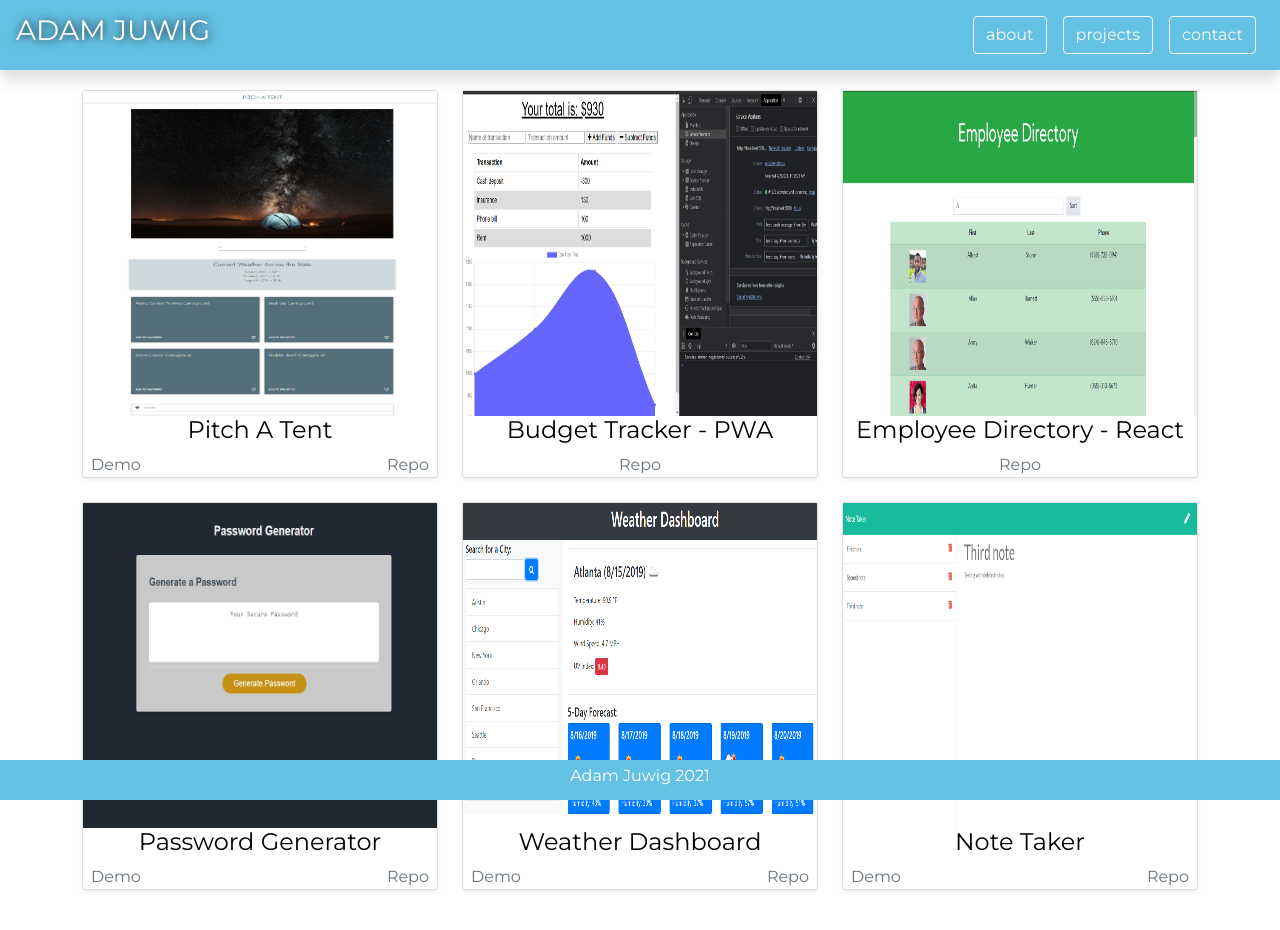
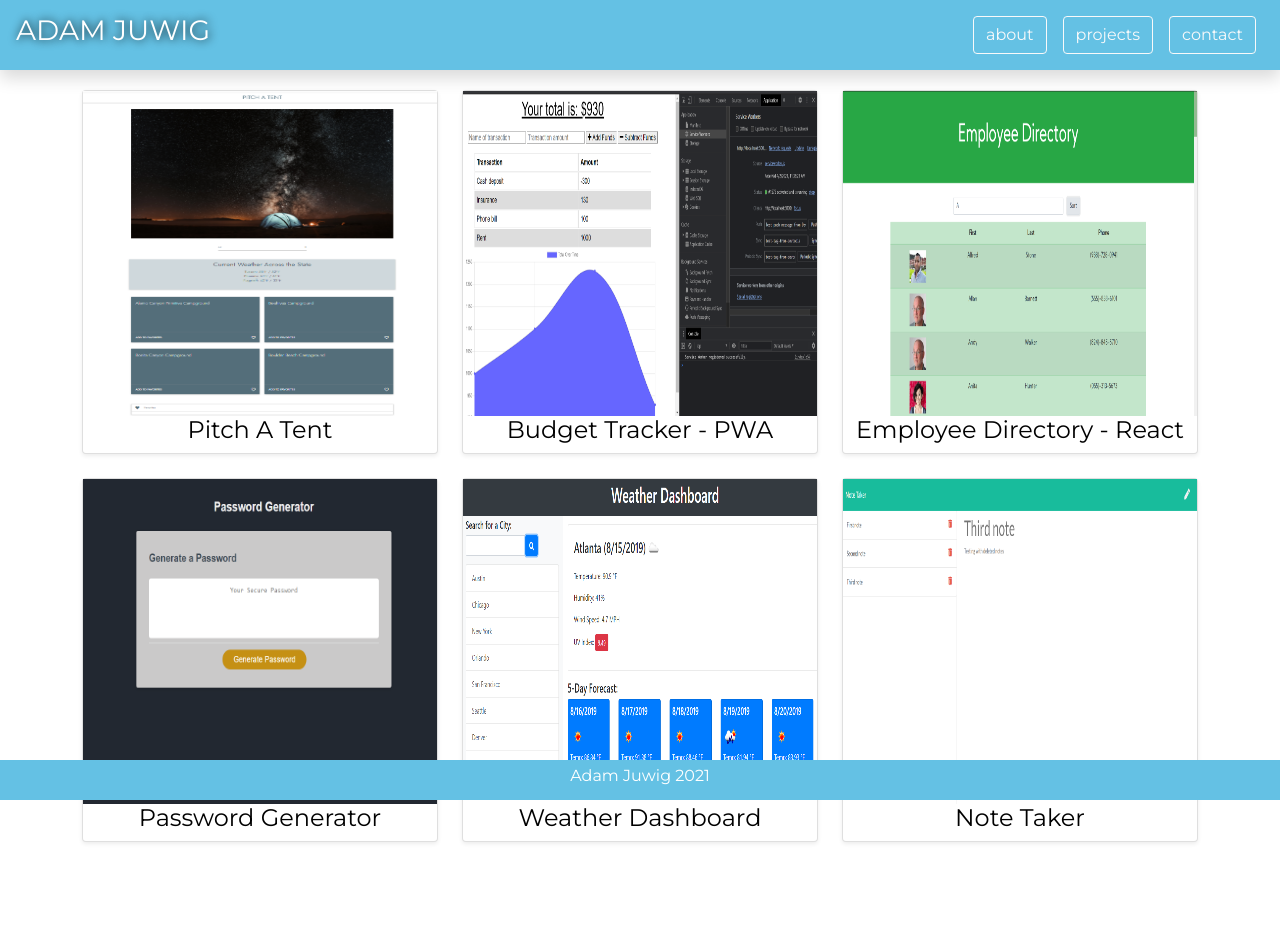
Before and after one commit to adamjuwig/Portfolio, a React (Create React App) app: page /Projects in a window 1280 px wide. Shown: the top 930 px of the page. After the commit the page ends 902 px from the top, so only its background shows below. Built offline with nearby package versions, Linux system fonts and the light colour scheme.

Commit message:
overlay added to projects

```diff
--- a/src/components/projects/Projects.js
+++ b/src/components/projects/Projects.js
@@ -13,7 +13,9 @@ const Projects = () => {
     <div className="d-flex justify-content-center fade">
       <section className="section">
         <div className="container">
+          {/* TOP ROW */}
           <div className="row hidden-md-up">
+            {/* PITCH A TENT */}
             <div className="col-sm-12 col-md-12 col-lg-4">
               <div className="card shadow-sm">
                 <img
@@ -23,13 +25,20 @@ const Projects = () => {
                   className="center"
                 />
 
-                <div className="card-block">
-                  <h4 className="card-title text-center">Pitch A Tent</h4>
+                <div class="overlay">
+                  <div class="text">
+                    <p className="h6">
+                      Pitch A Tent is a state campsite search tool that uses the
+                      National Park Service campsite API. When a state is
+                      searched using the drop-down menu; the site will list four
+                      campsites in that state; along with weather in three major
+                      cities across that state.
+                    </p>
 
                     <a
                       href="https://adamjuwig.github.io/pitch-a-tent/"
                       target="_blank"
-                    className="text-secondary float-left ml-2 projectLink"
+                      className="text-secondary font-weight-bold float-left ml-4 projectLink"
                       rel="noreferrer"
                     >
                       Demo
@@ -37,16 +46,20 @@ const Projects = () => {
                     <a
                       href="https://github.com/adamjuwig/pitch-a-tent/"
                       target="_blank"
-                    className="text-secondary float-right mr-2 projectLink"
+                      className="text-secondary font-weight-bold float-right mr-4 projectLink"
                       rel="noreferrer"
                     >
                       Repo
                     </a>
                   </div>
                 </div>
+                <div className="card-block">
+                  <h4 className="card-title text-center">Pitch A Tent</h4>
                 </div>
-
-            <div className="col-sm-12 col-md-12 col-lg-4 d-flex justify-content-center">
+              </div>
+            </div>
+            {/* BUDGET TRACKER */}
+            <div className="col-sm-12 col-md-12 col-lg-4">
               <div className="card shadow-sm">
                 <img
                   src={Budget}
@@ -54,22 +67,30 @@ const Projects = () => {
                   style={{ height: "325px" }}
                   className="center"
                 />
-                <div className="card-block">
-                  <h4 className="card-title text-center">
-                    Budget Tracker - PWA
-                  </h4>
-
+                <div class="overlay">
+                  <div class="text">
+                    <p className="h6">
+                      A progressive web application that utilizes a service
+                      worker to allow users to enter online and offline data.
+                    </p>
                     <a
-                    href="https://github.com/adamjuwig/Budget-Tracker"
+                      href="https://github.com/adamjuwig/budget-tracker/"
                       target="_blank"
-                    className="text-secondary d-flex justify-content-center projectLink"
+                      className="text-secondary font-weight-bold text-center projectLink"
                       rel="noreferrer"
                     >
                       Repo
                     </a>
                   </div>
                 </div>
+                <div className="card-block">
+                  <h4 className="card-title text-center">
+                    Budget Tracker - PWA
+                  </h4>
                 </div>
+              </div>
+            </div>
+            {/* REACT EMPLOYEE DIRECTORY */}
             <div className="col-sm-12 col-md-12 col-lg-4">
               <div className="card shadow-sm">
                 <img
@@ -78,26 +99,42 @@ const Projects = () => {
                   style={{ height: "325px" }}
                   className="center"
                 />
-                <div className="card-block">
-                  <h4 className="card-title text-center">
-                    Employee Directory - React
-                  </h4>
-
+                <div class="overlay">
+                  <div class="text">
+                    <p className="h6 d-flex">
+                      Employee Directory is an application built using React JS.
+                      The purpose of this project was to create an application
+                      for employees and managers to view non-sensitive data
+                      about other employees. The application required an API to
+                      pull data from Random User Generator, which requests are
+                      made by the Axios NPM library. By use of React components,
+                      states and hooks; a user can sort by first name or search
+                      by last name.
+                    </p>
                     <a
-                    href="https://github.com/adamjuwig/React-Employee-Directory"
+                      href="https://github.com/adamjuwig/budget-tracker/"
                       target="_blank"
-                    className="text-secondary d-flex justify-content-center projectLink"
+                      className="text-secondary font-weight-bold text-center projectLink"
                       rel="noreferrer"
                     >
                       Repo
                     </a>
                   </div>
                 </div>
+                <div className="card-block">
+                  <h4 className="card-title text-center">
+                    Employee Directory - React
+                  </h4>
                 </div>
               </div>
+            </div>
+          </div>
+
           <br />
+
           {/* SECOND ROW */}
           <div className="row">
+            {/* PASSWORD GENERATOR */}
             <div className="col-sm-12 col-md-12 col-lg-4">
               <div className="card shadow-sm">
                 <img
@@ -106,13 +143,24 @@ const Projects = () => {
                   style={{ height: "325px" }}
                   className="center"
                 />
-                <div className="card-block">
-                  <h4 className="card-title text-center">Password Generator</h4>
+                <div class="overlay">
+                  <div class="text">
+                    <p className="h6">
+                      The objective of this application allows a user to
+                      generate a random password using vanilla JS. The password
+                      criteria is ran inside of a function to generate the
+                      password. Within this function, variables are defined to
+                      each specific criteria the user selects. Using the concat
+                      method, respective variables are assigned to an array in
+                      which the user selects for their specific criteria. With
+                      using a loop, the selected criteria will then generate a
+                      random password for the user.
+                    </p>
 
                     <a
                       href="https://adamjuwig.github.io/password-generator/"
                       target="_blank"
-                    className="text-secondary float-left ml-2 projectLink"
+                      className="text-secondary font-weight-bold float-left ml-4 projectLink"
                       rel="noreferrer"
                     >
                       Demo
@@ -120,14 +168,19 @@ const Projects = () => {
                     <a
                       href="https://github.com/adamjuwig/password-generator/"
                       target="_blank"
-                    className="text-secondary float-right mr-2 projectLink"
+                      className="text-secondary font-weight-bold float-right mr-4 projectLink"
                       rel="noreferrer"
                     >
                       Repo
                     </a>
                   </div>
                 </div>
+                <div className="card-block">
+                  <h4 className="card-title text-center">Password Generator</h4>
                 </div>
+              </div>
+            </div>
+            {/* WEATHER DASHBOARD */}
             <div className="col-sm-12 col-md-12 col-lg-4">
               <div className="card shadow-sm">
                 <img
@@ -136,13 +189,22 @@ const Projects = () => {
                   style={{ height: "325px" }}
                   className="center"
                 />
-                <div className="card-block">
-                  <h4 className="card-title text-center">Weather Dashboard</h4>
+                <div class="overlay">
+                  <div class="text">
+                    <p className="h6">
+                      For this project, we were to create a simple weather
+                      application by using AJAX calls to multiple API databases
+                      to retrieve information depending on what the user
+                      searched for. API's used in this application were from
+                      OpenWeather using calls for daily, five day and UV data.
+                      The HTML document is changed dynamically by using jQuery
+                      and Javascript.
+                    </p>
 
                     <a
-                    href="https://adamjuwig.github.io/weather-dashboard"
+                      href="https://adamjuwig.github.io/weather-dashboard/"
                       target="_blank"
-                    class="text-secondary float-left ml-2 projectLink"
+                      className="text-secondary font-weight-bold float-left ml-4 projectLink"
                       rel="noreferrer"
                     >
                       Demo
@@ -150,14 +212,19 @@ const Projects = () => {
                     <a
                       href="https://github.com/adamjuwig/weather-dashboard"
                       target="_blank"
-                    class="text-secondary float-right mr-2 projectLink"
+                      className="text-secondary font-weight-bold float-right mr-4 projectLink"
                       rel="noreferrer"
                     >
                       Repo
                     </a>
                   </div>
                 </div>
+                <div className="card-block">
+                  <h4 className="card-title text-center">Weather Dashboard</h4>
                 </div>
+              </div>
+            </div>
+            {/* NOTE TAKER */}
             <div className="col-sm-12 col-md-12 col-lg-4">
               <div className="card shadow-sm">
                 <img
@@ -166,24 +233,36 @@ const Projects = () => {
                   style={{ height: "325px" }}
                   className="center"
                 />
-                <div className="card-block">
-                  <h4 className="card-title text-center">Note Taker</h4>
+                <div class="overlay">
+                  <div class="text">
+                    <p className="h6">
+                      Create a note by adding a title and text to body then
+                      saving by clicking the save icon in the top right corner.
+                      Users can delete old notes by clicking the trash can icon
+                      in the top right corner. This app uses an Express.JS back
+                      end - note data is sent and retrieved via JSON file.
+                    </p>
+
                     <a
                       href="https://boiling-headland-50236.herokuapp.com/"
                       target="_blank"
-                    class="text-secondary float-left ml-2 projectLink"
+                      className="text-secondary font-weight-bold float-left ml-4 projectLink"
                       rel="noreferrer"
                     >
                       Demo
                     </a>
                     <a
-                    href="https://github.com/adamjuwig/note-taker/"
+                      href="https://github.com/adamjuwig/note-taker"
                       target="_blank"
-                    class="text-secondary float-right mr-2 projectLink"
+                      className="text-secondary font-weight-bold float-right mr-4 projectLink"
                       rel="noreferrer"
                     >
                       Repo
                     </a>
+                  </div>
+                </div>
+                <div className="card-block">
+                  <h4 className="card-title text-center">Note Taker</h4>
                 </div>
               </div>
             </div>
--- a/src/components/projects/projects.css
+++ b/src/components/projects/projects.css
@@ -5,9 +5,9 @@
 .projectLink {
   color: #ffffff;
   border: none;
-  display: inline-block;
+
   background: none;
-  text-decoration: none;
+  text-decoration: none!important;
 }
 .fade {
   color: black;
@@ -23,3 +23,31 @@
     opacity: 1;
   }
 }
+
+.overlay {
+  position: absolute;
+  top: 0;
+  bottom: 0;
+  left: 0;
+  right: 0;
+  height: 100%;
+  width: 100%;
+  opacity: 0;
+  transition: .5s ease;
+  background-color: #ffffff;
+}
+
+.overlay:hover {
+  opacity: 1;
+}
+
+.text {
+  color: #000000;
+  position: relative;
+  top: 50%;
+  left: 50%;
+  -webkit-transform: translate(-50%, -50%);
+  -ms-transform: translate(-50%, -50%);
+  transform: translate(-50%, -50%);
+  text-align: center;
+}
```
Also changed, not shown: src/components/navbar/navbarBACKUP.js (deleted, +0 -94 lines). Lines whose indentation alone changed are shown as unchanged.
